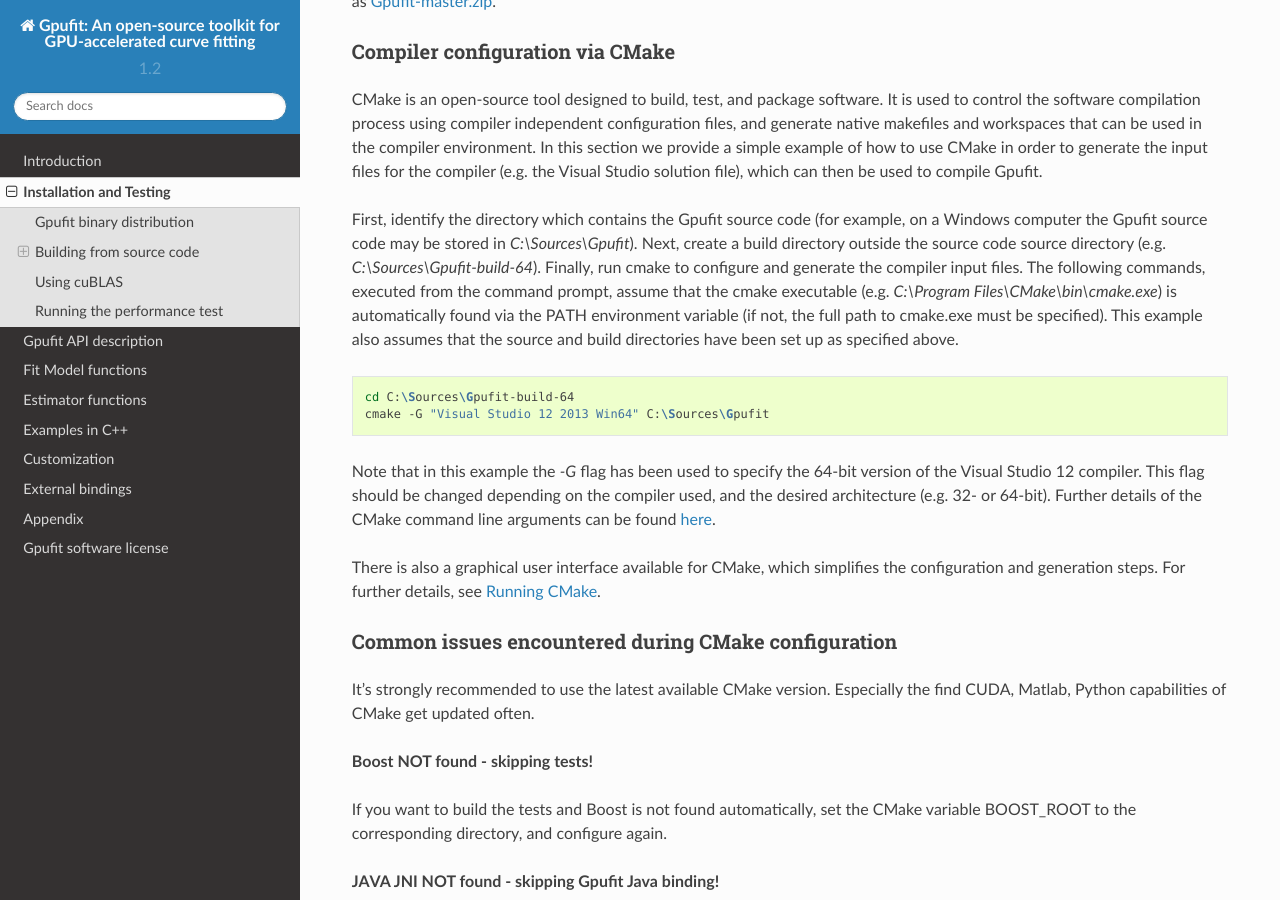
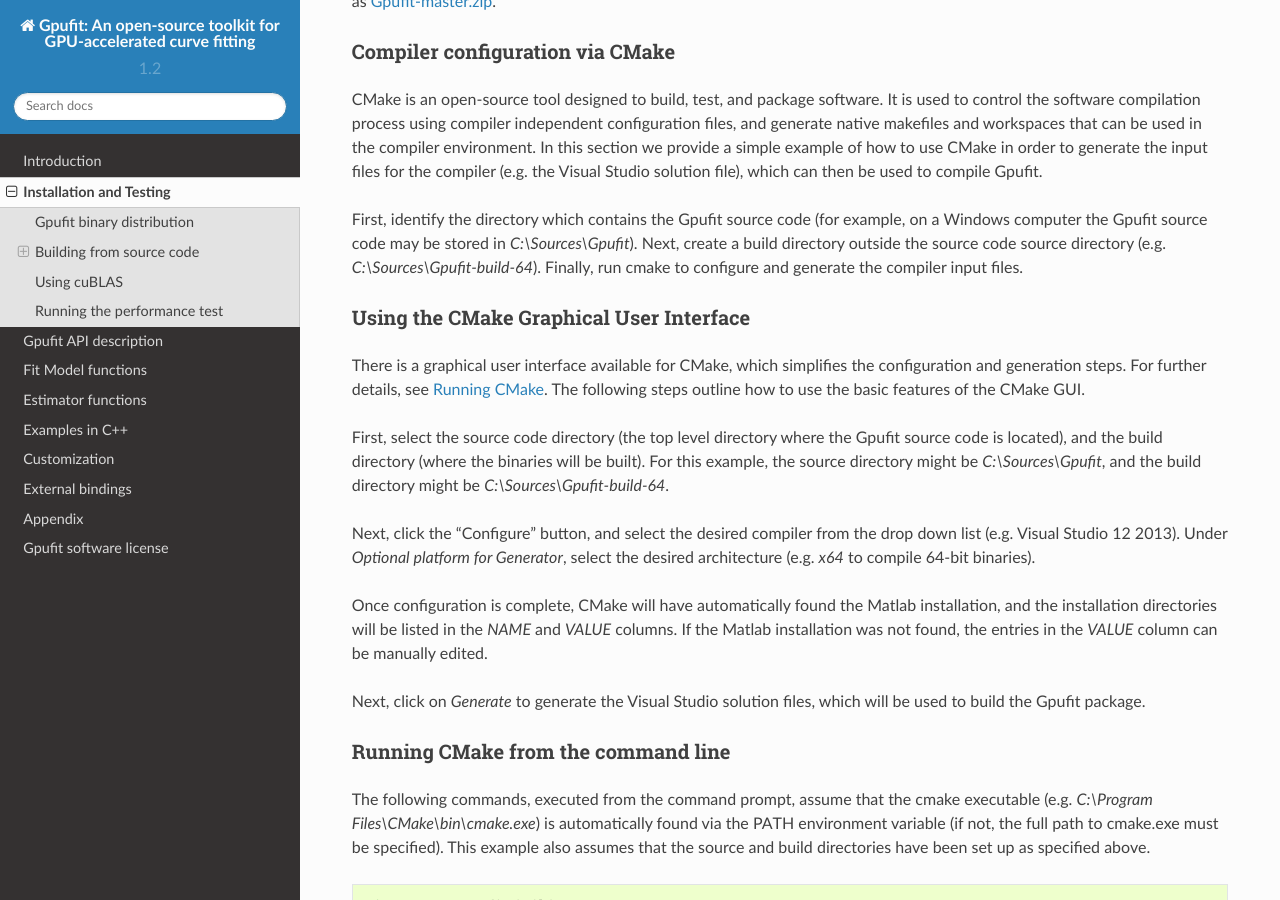
Before and after one commit to gpufit/Gpufit, a Sphinx documentation site: the page built from docs/installation.rst, in a window 1280 px wide and 900 px high, scrolled down 1737 px. Built offline with Sphinx 7.4.7 and the Read the Docs theme 2.0.0, drawn with Linux system fonts in a browser that asks for light colours.

Commit message:
updated build instructions

```diff
--- a/docs/installation.rst
+++ b/docs/installation.rst
@@ -104,7 +104,37 @@ First, identify the directory which contains the Gpufit source code
 (for example, on a Windows computer the Gpufit source code may be stored in
 *C:\\Sources\\Gpufit*). Next, create a build directory outside the
 source code source directory (e.g. *C:\\Sources\\Gpufit-build-64*). Finally,
-run cmake to configure and generate the compiler input files. The following
+run cmake to configure and generate the compiler input files.
+
+Using the CMake Graphical User Interface
+----------------------------------------
+
+There is a graphical user interface available for CMake, which simplifies
+the configuration and generation steps.  For further details, see
+`Running CMake <https://cmake.org/runningcmake/>`_. The following steps outline
+how to use the basic features of the CMake GUI.
+
+First, select the source code directory (the top level directory where the Gpufit
+source code is located), and the build directory (where the binaries will be built).
+For this example, the source directory might be *C:\\Sources\\Gpufit*, and the
+build directory might be *C:\\Sources\\Gpufit-build-64*.
+
+Next, click the "Configure" button, and select the desired compiler from the drop
+down list (e.g. Visual Studio 12 2013).  Under *Optional platform for Generator*,
+select the desired architecture (e.g. *x64* to compile 64-bit binaries).
+
+Once configuration is complete, CMake will have automatically found the Matlab
+installation, and the installation directories will be listed in the *NAME* and
+*VALUE* columns.  If the Matlab installation was not found, the entries in the
+*VALUE* column can be manually edited.
+
+Next, click on *Generate* to generate the Visual Studio solution files, which
+will be used to build the Gpufit package.
+
+Running CMake from the command line
+-----------------------------------
+
+The following
 commands, executed from the command prompt, assume that the cmake executable
 (e.g. *C:\\Program Files\\CMake\\bin\\cmake.exe*) is automatically found
 via the PATH environment variable (if not, the full path to cmake.exe must be
```
